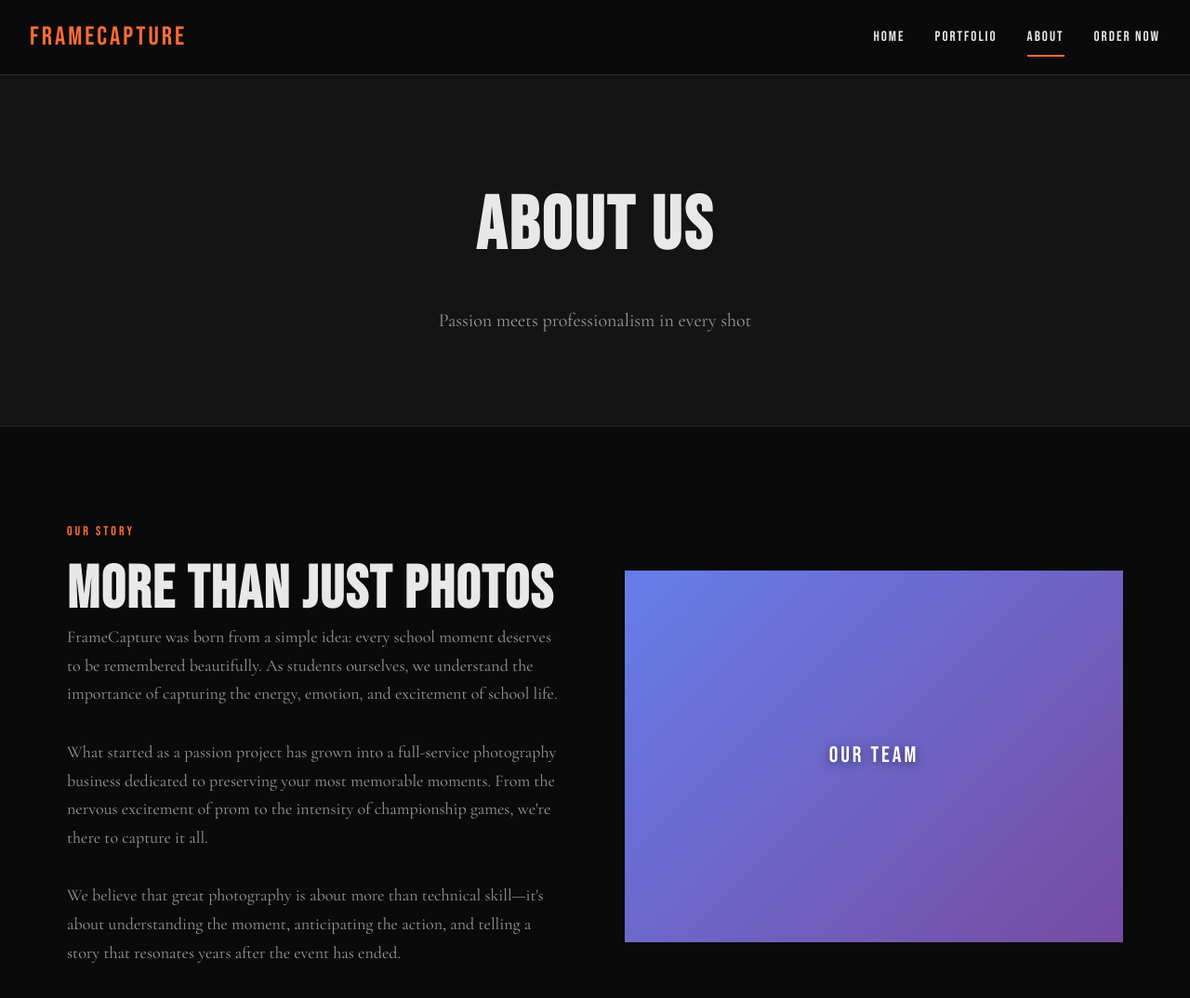
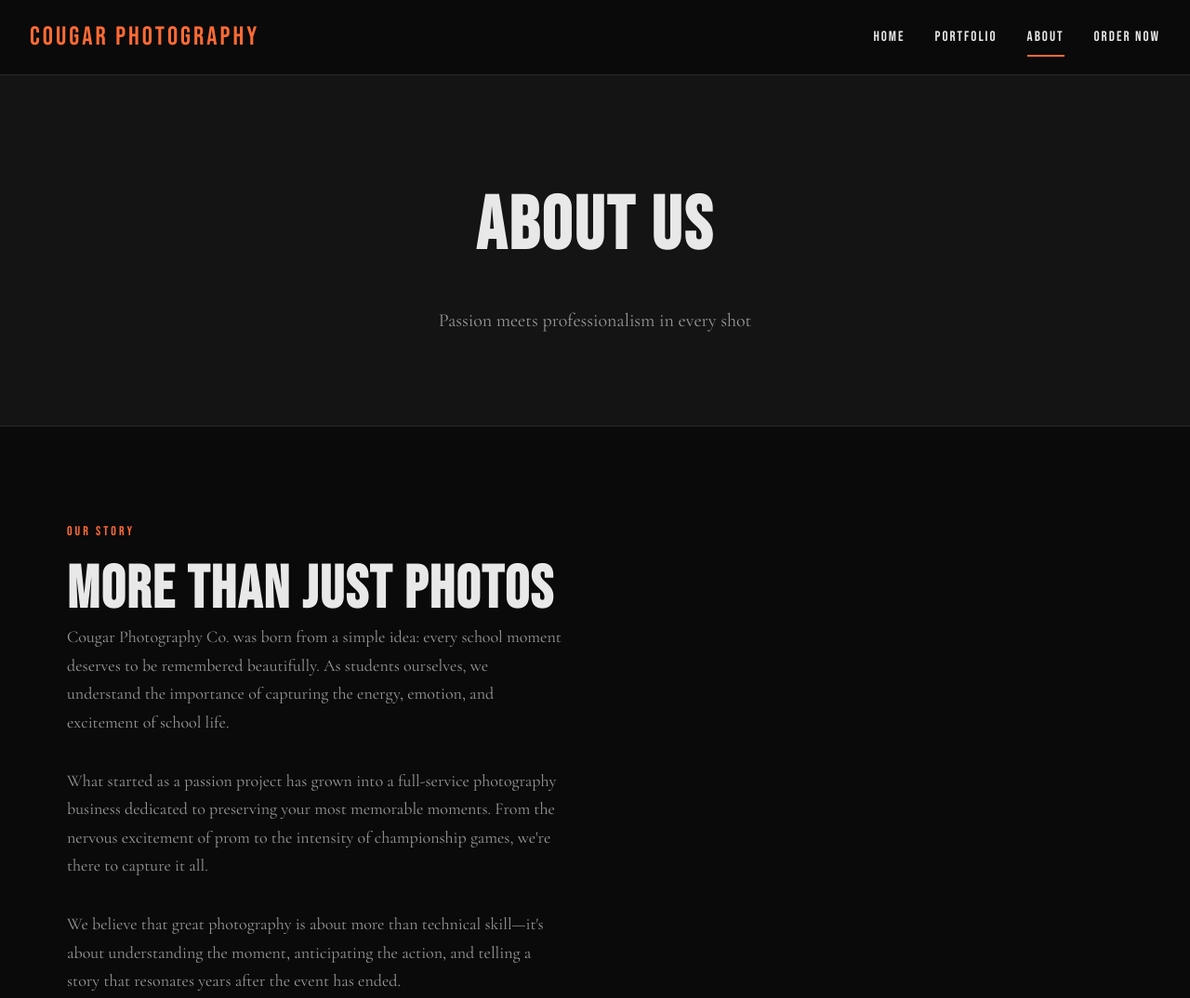
Before and after one commit to Rishabg24/Business_Website, a plain HTML site: page about.html in a window 1280 px wide. Shown: the top 1074 px of the page at 93% size. Drawn offline with nearby package versions, Linux system fonts and the light colour scheme.

Commit message:
Update branding from 'FRAMECAPTURE' to 'Cougar Photography'

```diff
--- a/about.html
+++ b/about.html
@@ -13,7 +13,7 @@
     <!-- Navigation -->
     <nav class="navbar">
         <div class="nav-container">
-            <a href="index.html" class="logo">FRAMECAPTURE</a>
+            <a href="index.html" class="logo">Cougar Photography</a>
             <div class="nav-links">
                 <a href="index.html" class="nav-link">Home</a>
                 <a href="portfolio.html" class="nav-link">Portfolio</a>
@@ -43,14 +43,9 @@
                 <div class="story-text">
                     <span class="section-label">Our Story</span>
                     <h2 class="section-title">More Than Just Photos</h2>
-                    <p>FrameCapture was born from a simple idea: every school moment deserves to be remembered beautifully. As students ourselves, we understand the importance of capturing the energy, emotion, and excitement of school life.</p>
+                    <p>Cougar Photography Co. was born from a simple idea: every school moment deserves to be remembered beautifully. As students ourselves, we understand the importance of capturing the energy, emotion, and excitement of school life.</p>
                     <p>What started as a passion project has grown into a full-service photography business dedicated to preserving your most memorable moments. From the nervous excitement of prom to the intensity of championship games, we're there to capture it all.</p>
                     <p>We believe that great photography is about more than technical skill—it's about understanding the moment, anticipating the action, and telling a story that resonates years after the event has ended.</p>
-                </div>
-                <div class="story-image">
-                    <div class="placeholder-img" style="background: linear-gradient(135deg, #667eea 0%, #764ba2 100%); height: 400px;">
-                        <span>Our Team</span>
-                    </div>
                 </div>
             </div>
         </div>
```
